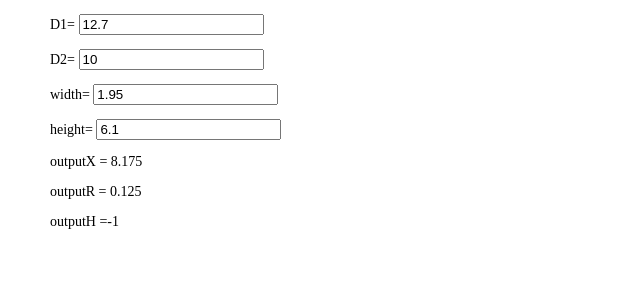
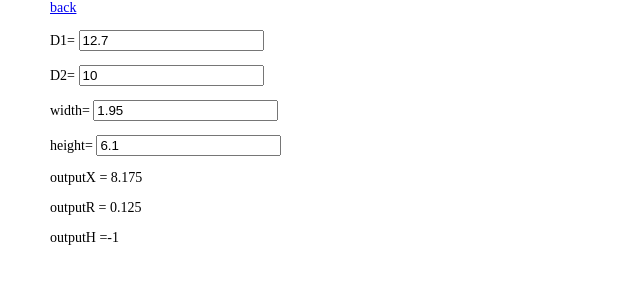
Before and after one commit to dmitriy143/formula, a plain HTML site: page card.html in a window 1280 px wide. Shown: the whole page, without its empty margins (0-640 px from the left). Drawn offline with nearby package versions, Linux system fonts and the light colour scheme.

Commit message:
add link back

```diff
--- a/card.html
+++ b/card.html
@@ -12,7 +12,7 @@
   </head>
   <body>
     <section>
-      <div class="container">
+      <div class="container"><a href="index.html">back</a>
         <div class="container-event">
           <p>
             <label for="D1"> D1=</label>
```
